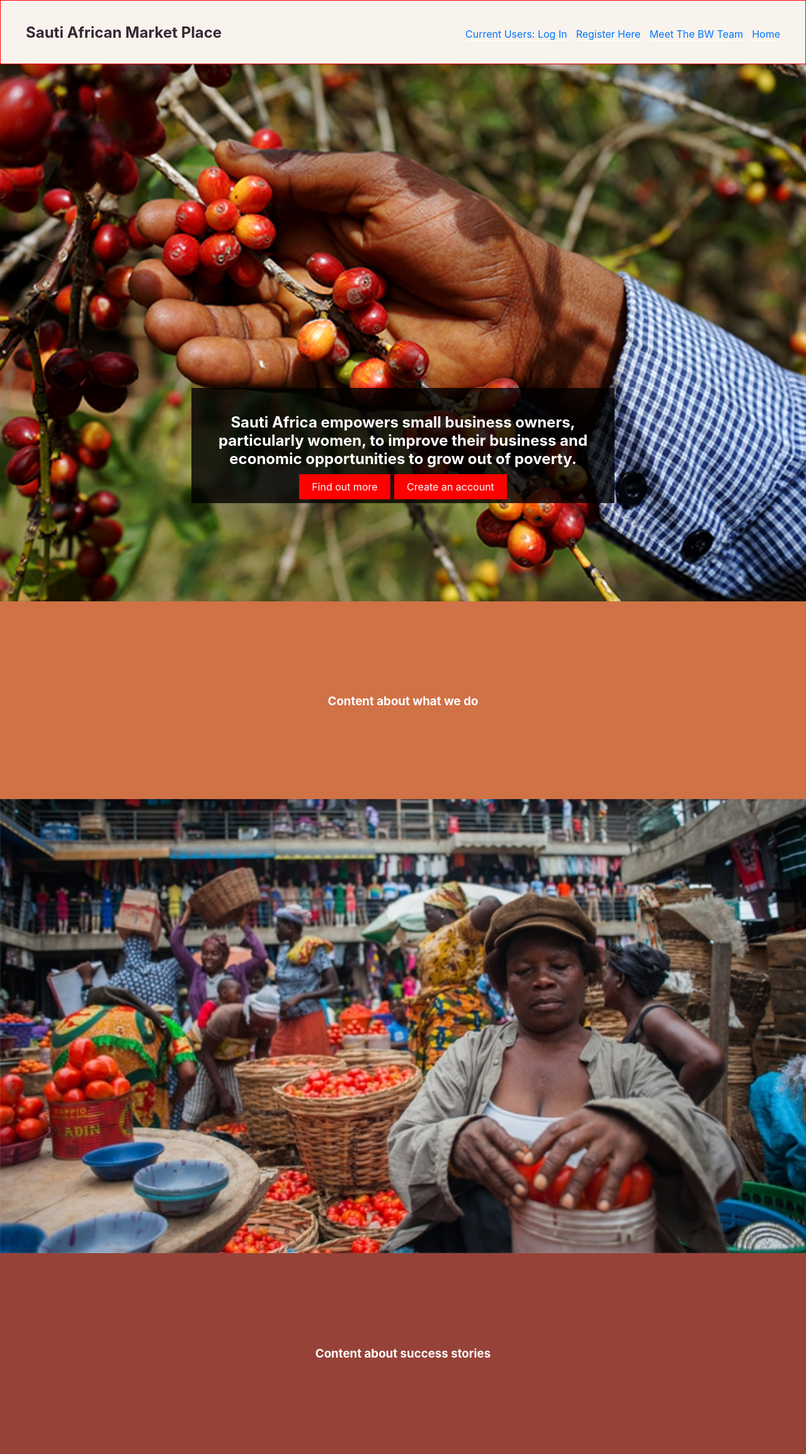
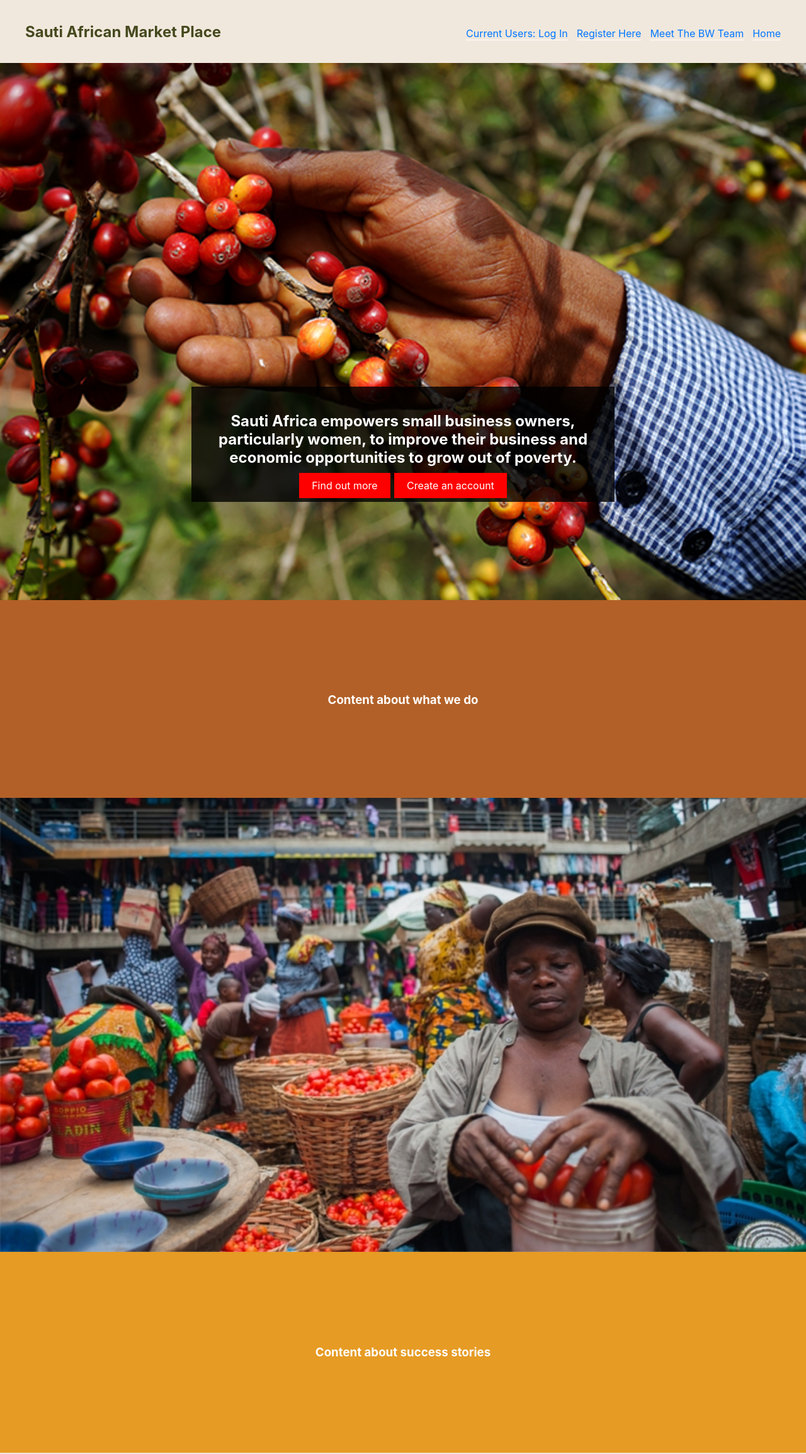
Before and after one commit to TrackTeam-175-African-MarketPlace-BW/Front-End-African-Market-Place, a React (Create React App) app: page / in a window 1280 px wide. Shown: the whole page at 63% size. Built offline with nearby package versions, Linux system fonts and the light colour scheme.

Commit message:
updated colors

```diff
--- a/src/LandingPage.css
+++ b/src/LandingPage.css
@@ -14,13 +14,13 @@
 }
 
 .div-2 {
-    background-color: rgb(209, 113, 70);
+    background-color: rgb(178, 96, 39);
     color: white;
     height: 20rem;
 }
 
 .div-4 {
-    background-color: rgb(151, 66, 56);
+    background-color: rgb(230, 155, 36);
     color: white;
     height: 20rem;
 }
--- a/src/components/Navigation.js
+++ b/src/components/Navigation.js
@@ -10,7 +10,7 @@ const MainDiv = styled.div`
   padding: 0 40px;
   padding-bottom: 20px;
   align-items: baseline;
-  border: 1px solid red;
+  color: rgb(69, 73, 30);
 `;
 
 const NavDiv = styled.div`
--- a/src/index.css
+++ b/src/index.css
@@ -6,7 +6,7 @@ body {
     sans-serif;
   -webkit-font-smoothing: antialiased;
   -moz-osx-font-smoothing: grayscale;
-  background-color: rgb(249, 243, 237);
+  background-color: rgb(241, 232, 221);
   color: rgb(54, 41, 53);
 }
 
```
